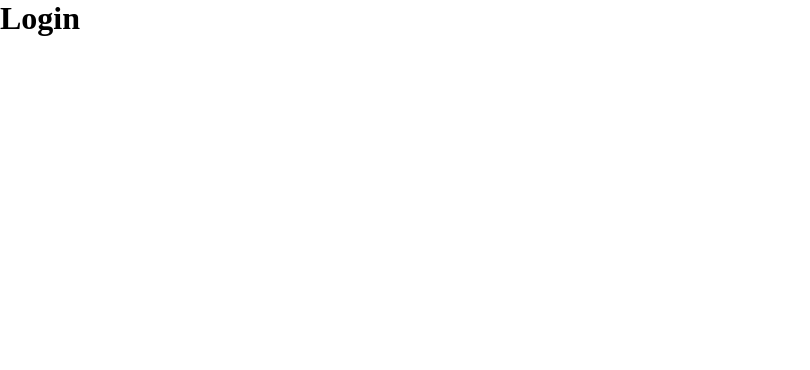
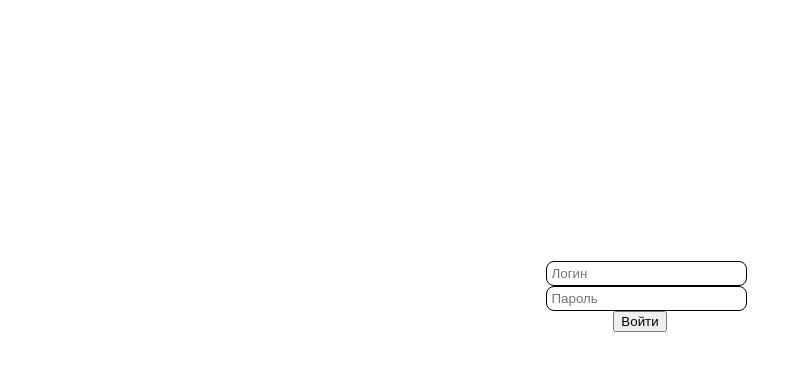
Before and after one commit to X1STY/task-scheduler, a React (Vite) app: page /login in a window 1280 px wide. Shown: the top 370 px of the page, without its empty margins (0-810 px from the left). Built offline with nearby package versions, Linux system fonts and the light colour scheme.

Commit message:
add login form

```diff
--- a/src/assets/global.css
+++ b/src/assets/global.css
@@ -1,4 +1,4 @@
 * {
-    padding: 0;
-    margin: 0;
+    /*padding: 0;*/
+    /*margin: 0;*/
 }
--- /dev/null
+++ b/src/assets/login.css
@@ -0,0 +1,17 @@
+.loginForm {
+    width: max-content;
+    padding: 20%;
+    margin: 0 auto;
+    text-align: center;
+}
+
+.loginFormInput {
+    width: 100%;
+    padding: 4px 5px;
+    border-radius: 8px;
+    border: 1px solid;
+}
+
+.loginFormInput:focus::placeholder {
+    color: transparent;
+}
--- a/src/pages/Login.jsx
+++ b/src/pages/Login.jsx
@@ -1,6 +1,21 @@
+import "/src/assets/login.css";
+
 const Login = () => {
     return (
-        <h1>Login</h1>
-    )
-}
+        <div>
+            <form className = "loginForm">
+                <div>
+                    <input className = "loginFormInput" type = "text" placeholder = "Логин"></input>
+                </div>
+                <div>
+                    <input className = "loginFormInput" type = "password" placeholder = "Пароль"></input>
+                </div>
+                <div>
+                    <button className = "loginFormBtn" type = "submit">Войти</button>
+                </div>
+
+            </form>
+        </div>
+    );
+};
 export default Login
```
